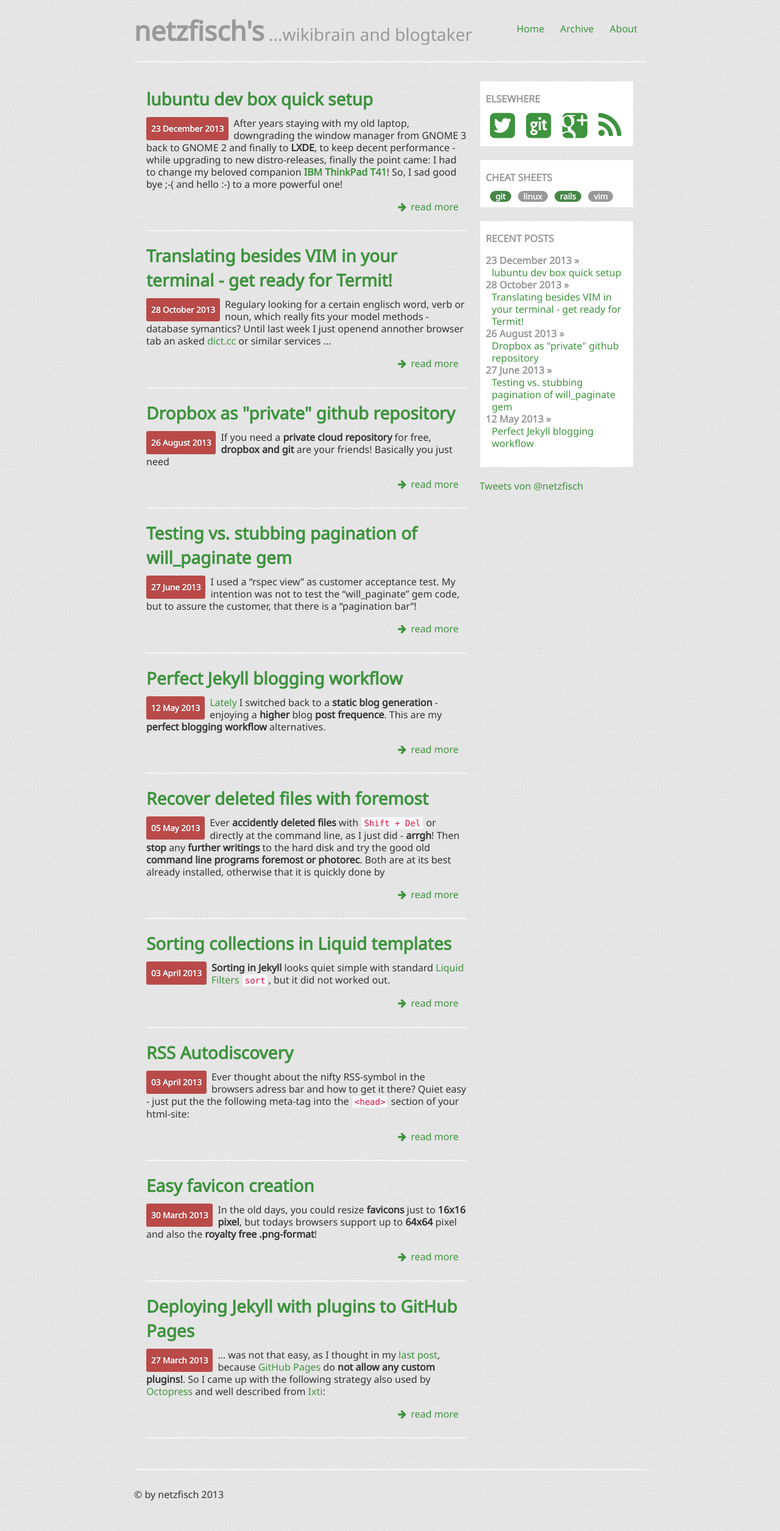
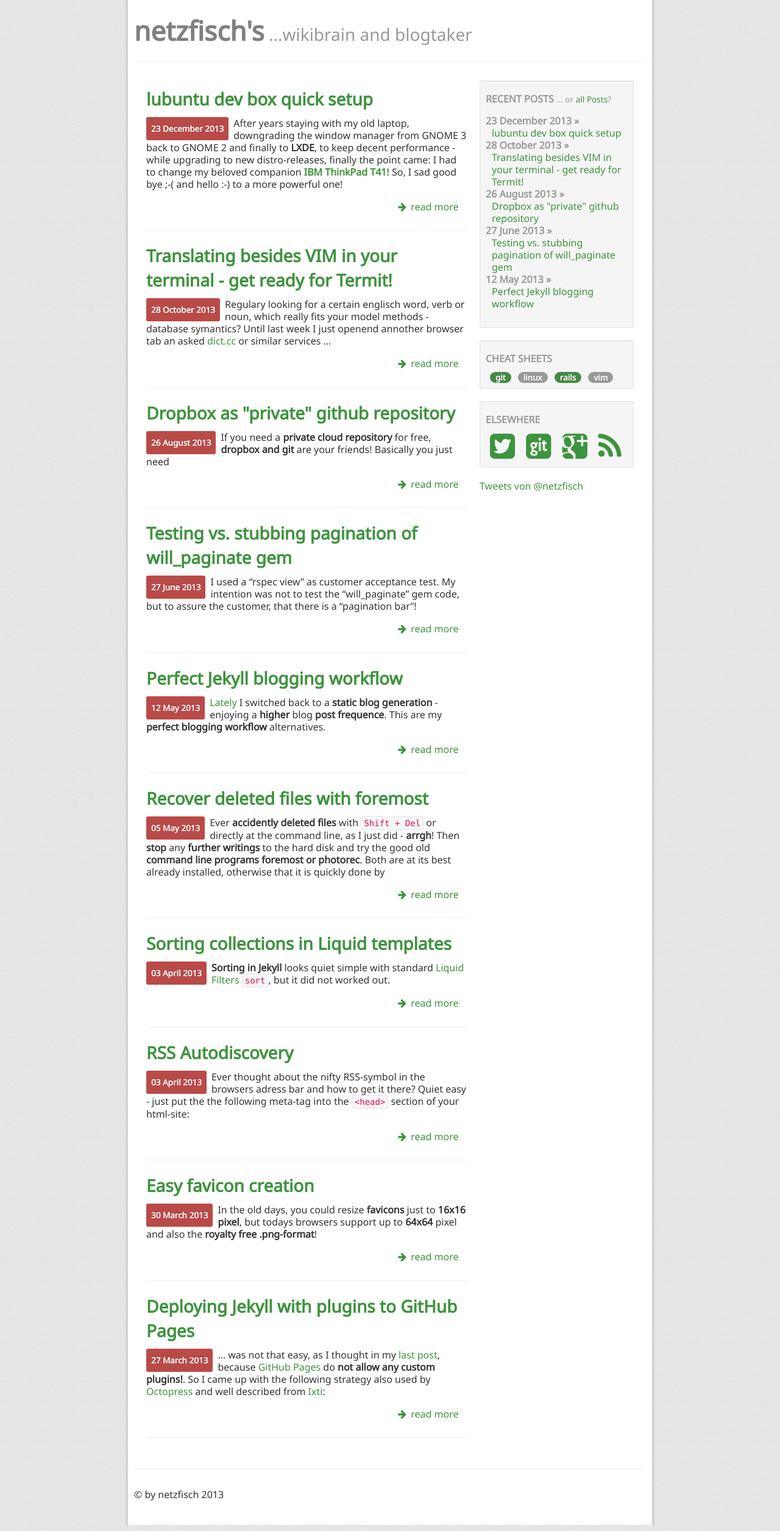
Before and after one commit to netzfisch/netzfisch.github.io, a Jekyll site: the page built from index.html, in a window 1280 px wide. Shown: the whole page at 61% size. Built offline with Jekyll 4.4.1, drawn with Linux system fonts in a browser that asks for light colours; Markdown is read by kramdown in place of the engine named in the settings; comment, search, counter and statistics services are not loaded.

Commit message:
tweak page design

```diff
--- a/_includes/navigation.html
+++ b/_includes/navigation.html
@@ -1,15 +1,4 @@
       <div class="navigation">
-	<ul class="nav nav-pills pull-right">
-	  <li {% if page.url == '/index.html' %}class="active"{% endif %}>
-	    <a href="/">Home</a>
-	  </li>
-	  <li {% if page.url == '/archive.html' %}class="active"{% endif %}>
-	    <a href="/archive.html">Archive</a>
-	  </li>
-	  <li {% if page.url == '/about.html' %}class="active"{% endif %}>
-	    <a href="#">About</a>
-	  </li>
-	</ul>
-	<h1 class="muted">netzfisch's<small> ...wikibrain and blogtaker</small></h1>
+        <h1 class="muted"><a href="/">netzfisch's</a><small> ...wikibrain and blogtaker</small></h1>
       </div>
       <hr />
--- a/_includes/sidebar_recent-posts.html
+++ b/_includes/sidebar_recent-posts.html
@@ -1,5 +1,5 @@
 <div class="well well-small">
-  <h5 class="muted">RECENT POSTS</h5>
+  <h5 class="muted">RECENT POSTS <small>... or <a href="/archive.html">all Posts</a>?</small></h5>
   <dl class="posts">
     {% for post in site.posts limit: 5 %}
     <dt class="muted">{{ post.date | date_to_long_string }} &raquo;</dt>
--- a/_includes/sidebar_related-posts.html
+++ b/_includes/sidebar_related-posts.html
@@ -1,5 +1,5 @@
 <div class="well well-small">
-  <h5 class="muted">RELATED POSTS</h5>
+  <h5 class="muted">RELATED POSTS <small>... or <a href="/archive.html">all Posts</a>?</small></h5>
   <dl>
     {% for post in site.related_posts limit: 5 %}
       <dt class="muted">{{ post.date | date_to_long_string }} &raquo;</dt>
--- a/_layouts/default.html
+++ b/_layouts/default.html
@@ -8,27 +8,23 @@
       {% include navigation.html %}
       <div class="container-fluid">
         <div class="row-fluid">
-
           <div class="span8">
             {{ content }}
           </div>
 
           <div class="span4">
-            {% include sidebar_social-bar.html %}
-            {% include sidebar_cheat-sheets.html %}
-
             {% if page.sidebar_posts == 'related' %}
               {% include sidebar_related-posts.html %}
             {% else %}
               {% include sidebar_recent-posts.html %}
             {% endif %}
 
+            {% include sidebar_cheat-sheets.html %}
+            {% include sidebar_social-bar.html %}
             {% include sidebar_recent-tweets.html %}
           </div>
-
         </div><!--/row-fluid-->
       </div><!--/container-fluid-->
-
       {% include footer.html %}
     </div><!--/container-narrow-->
   </body>
--- a/css/custom.css
+++ b/css/custom.css
@@ -1,26 +1,28 @@
-      body {
-	background-color: transparent;
-	background-image: url('/img/canvas-texture.png');
-	padding-top: 20px;
-	padding-bottom: 40px;
-        font-family: 'Noto Sans', sans-serif;
-      }
-      /* Custom container for smaller layout */
-      .container-narrow {
-	margin: 0 auto;
-	max-width: 840px;
-      }
-      .container-narrow > hr {
-	margin: 30px 0;
-      }
 /* Customisation for Twitter Bootstrap        */
 /*                                            */
 /* Additionaly change following TB variables: */
 /* @bodyBackground = transparent              */
 /* @linkColor      = darken(@green, 5%)       */
 /* @baseFontSize   = 16px                     */
+body {
+  background-color: transparent;
+  background-image: url('/img/canvas-texture.png');
+  font-family: 'Noto Sans', sans-serif;
+}
+/* Custom container for smaller layout */
+.container-narrow {
+  padding: 20px 10px 30px;
+  margin: 0 auto;
+  max-width: 840px;
+  background-color: white;
+  border-left: 4px solid lightGrey;
+  border-right: 4px solid lightGrey;
+}
+.container-narrow > hr {
+  margin: 30px 0;
+}
 .well {
-	background-color: white;
+/*  background-color: white; */
 }
 .well > a {
   padding: 7px;
@@ -58,3 +60,6 @@
   width: 100px;
   height: 26px;
 }
+h1 > a {
+  color: grey;
+}
```
Lines whose indentation alone changed are shown as unchanged.
